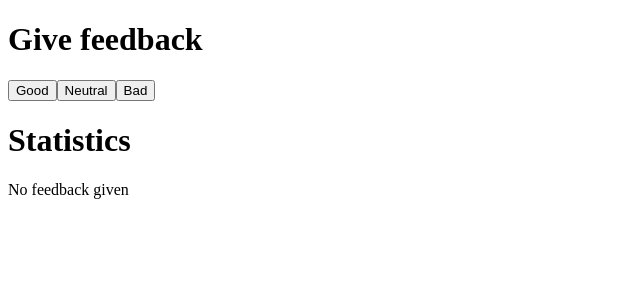
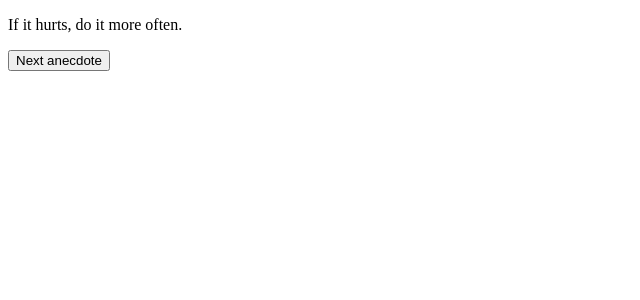
Before and after one commit to Sikarii/fullstack-open-course, a React (Vite) app in the folder 01-introduction-to-react/: page / in a window 1280 px wide. Shown: the top 300 px of the page, without its empty margins (0-640 px from the left). Built offline with nearby package versions, Linux system fonts and the light colour scheme.

Commit message:
Exercise 12 for introduction-to-react

```diff
--- a/01-introduction-to-react/src/App.jsx
+++ b/01-introduction-to-react/src/App.jsx
@@ -1,75 +1,28 @@
 import { useState } from "react";
 
-function Button(props) {
-  const increment = () => props.setState((v) => v + 1);
+export default function App() {
+  const anecdotes = [
+    "If it hurts, do it more often.",
+    "Adding manpower to a late software project makes it later!",
+    "The first 90 percent of the code accounts for the first 90 percent of the development time...The remaining 10 percent of the code accounts for the other 90 percent of the development time.",
+    "Any fool can write code that a computer can understand. Good programmers write code that humans can understand.",
+    "Premature optimization is the root of all evil.",
+    "Debugging is twice as hard as writing the code in the first place. Therefore, if you write the code as cleverly as possible, you are, by definition, not smart enough to debug it.",
+    "Programming without an extremely heavy use of console.log is same as if a doctor would refuse to use x-rays or blood tests when diagnosing patients.",
+    "The only way to go fast, is to go well.",
+  ];
 
-  return (
-    <button onClick={increment}>{props.text}</button>
-  );
-}
+  const [selected, setSelected] = useState(0);
 
-function StatisticLine(props) {
-  return (
-    <tr>
-      <td>{props.text}</td>
-      <td>{props.value}{props.suffix}</td>
-    </tr>
-  );
-};
-
-function Statistics(props) {
-  const all = (props.good + props.neutral + props.bad);
-  const average = (props.good - props.bad) / all;
-  const positive = (props.good / all) * 100;
-
-  const content = all === 0
-    ? <p>No feedback given</p>
-    : <table>
-        <tbody>
-          <StatisticLine text="Good" value={props.good} />
-          <StatisticLine text="Neutral" value={props.neutral} />
-          <StatisticLine text="Bad" value={props.bad} />
-          <StatisticLine text="All" value={all} />
-          <StatisticLine text="Average" value={average} />
-          <StatisticLine text="Positive" value={positive} suffix="%" />
-        </tbody>
-      </table>;
-
-  return (
-    <>
-      <h1>Statistics</h1>
-
-      <div>
-        {content}
-      </div>
-    </>
-  );
-};
-
-export default function App() {
-  const [good, setGood] = useState(0);
-  const [neutral, setNeutral] = useState(0);
-  const [bad, setBad] = useState(0);
+  const setRandomAnecdote = () => {
+    const rnd = Math.floor(Math.random() * anecdotes.length);
+    setSelected(rnd);
+  };
 
   return (
     <div>
-      <div>
-        <h1>Give feedback</h1>
-
-        <div>
-          <Button text="Good" setState={setGood} />
-          <Button text="Neutral" setState={setNeutral} />
-          <Button text="Bad" setState={setBad} />
-        </div>
-      </div>
-
-      <div>
-        <Statistics
-          good={good}
-          neutral={neutral}
-          bad={bad}
-        />
-      </div>
+      <p>{anecdotes[selected]}</p>
+      <button onClick={setRandomAnecdote}>Next anecdote</button>
     </div>
   );
 };
```
